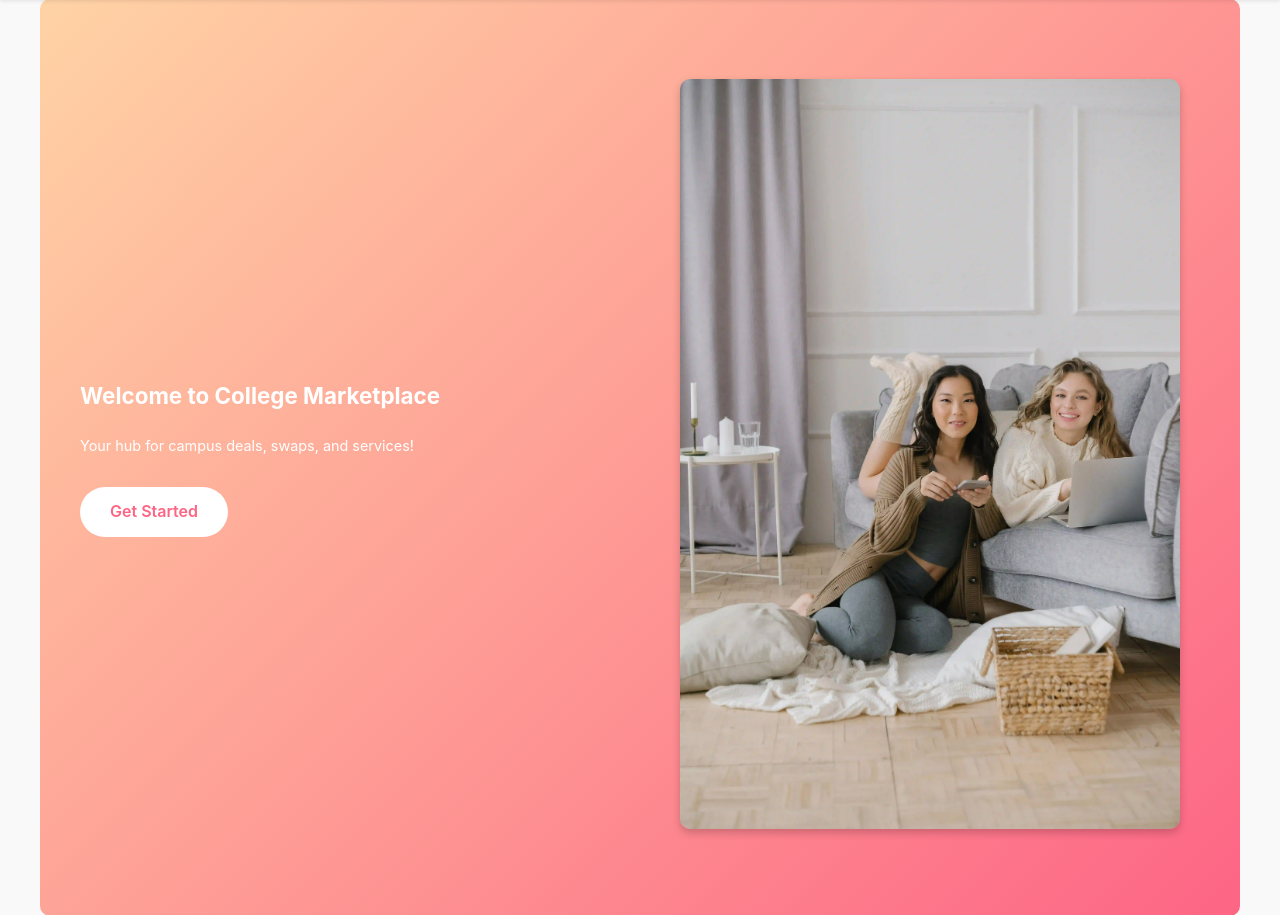
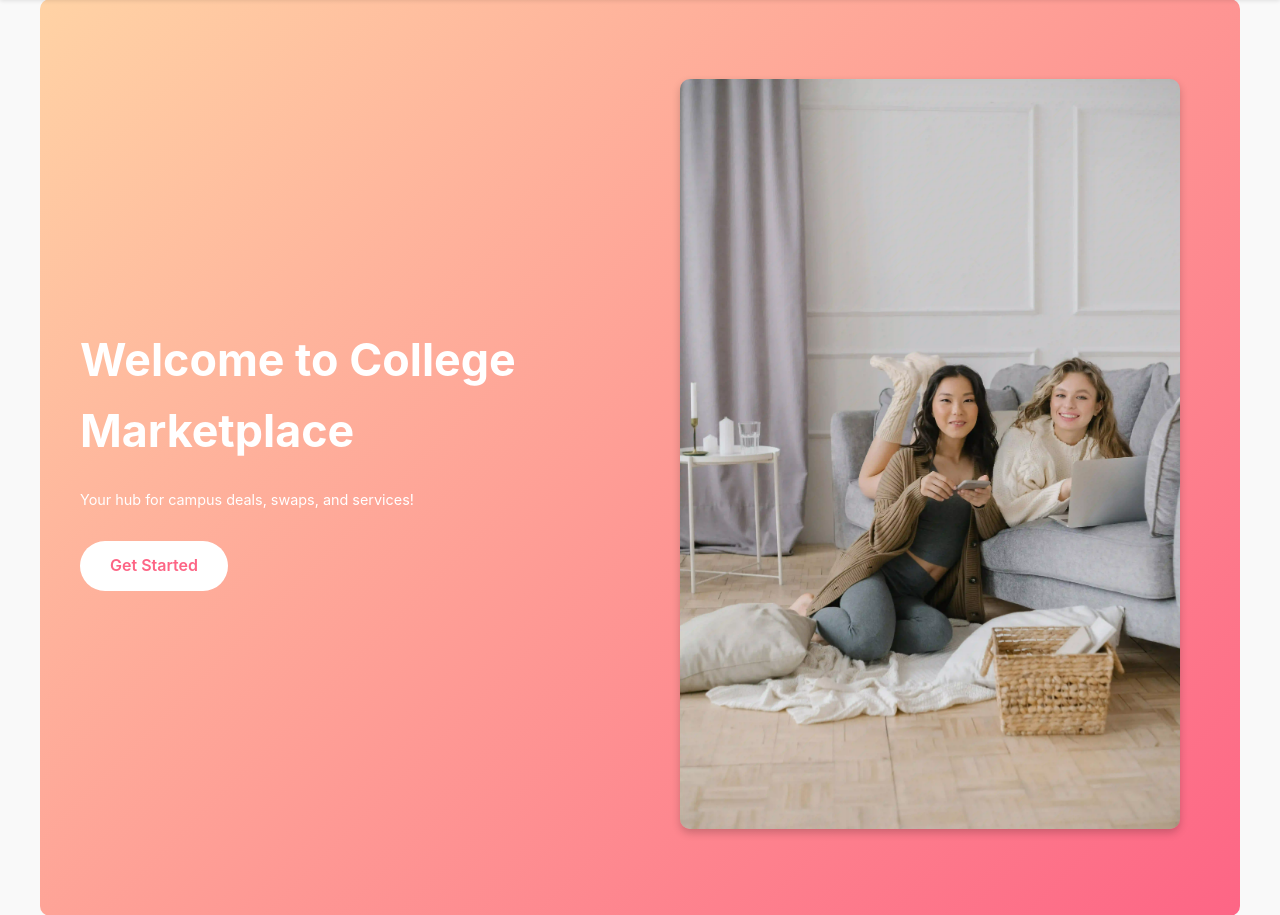
Before and after one commit to dlalude/wesleyan-marketplace, a PHP site: page / in a window 1280 px wide. Shown: the part 67-982 px from the top of the page. Run offline with PHP 8.4, Linux system fonts and the light colour scheme.

Commit message:
Updated style.css to improve centering behavior

```diff
--- a/style.css
+++ b/style.css
@@ -329,6 +329,7 @@ html {
       transform: translateY(0);
     }
   }
+<<<<<<< HEAD
 
 
   /* Adjusted Title Sizes for Better Mobile Readability */
@@ -348,6 +349,8 @@ html {
     font-size: 0.9em !important; /* Keep paragraph text readable */
   }
 
+=======
+>>>>>>> dbec357 (Updated style.css to improve centering behavior)
 
   /* Contact Section (ID Selector #contact) */
   #contact {
```
